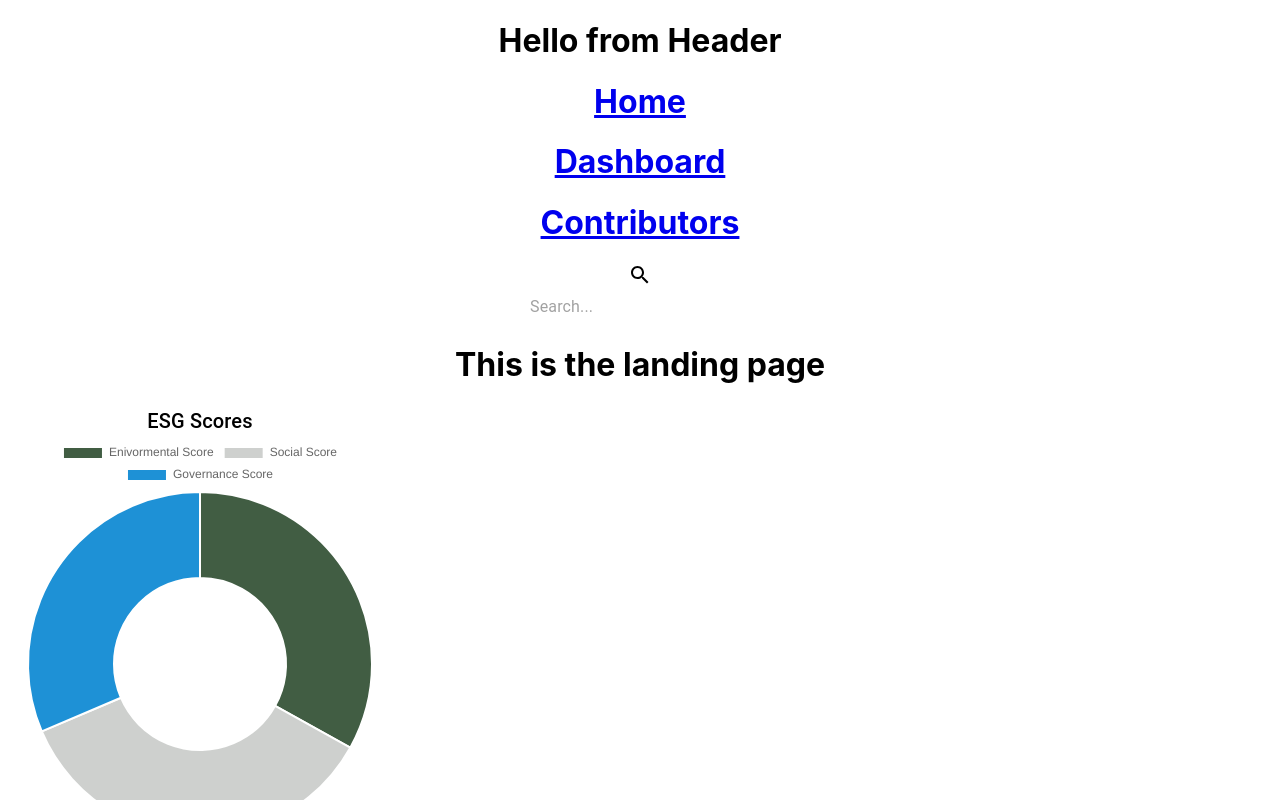
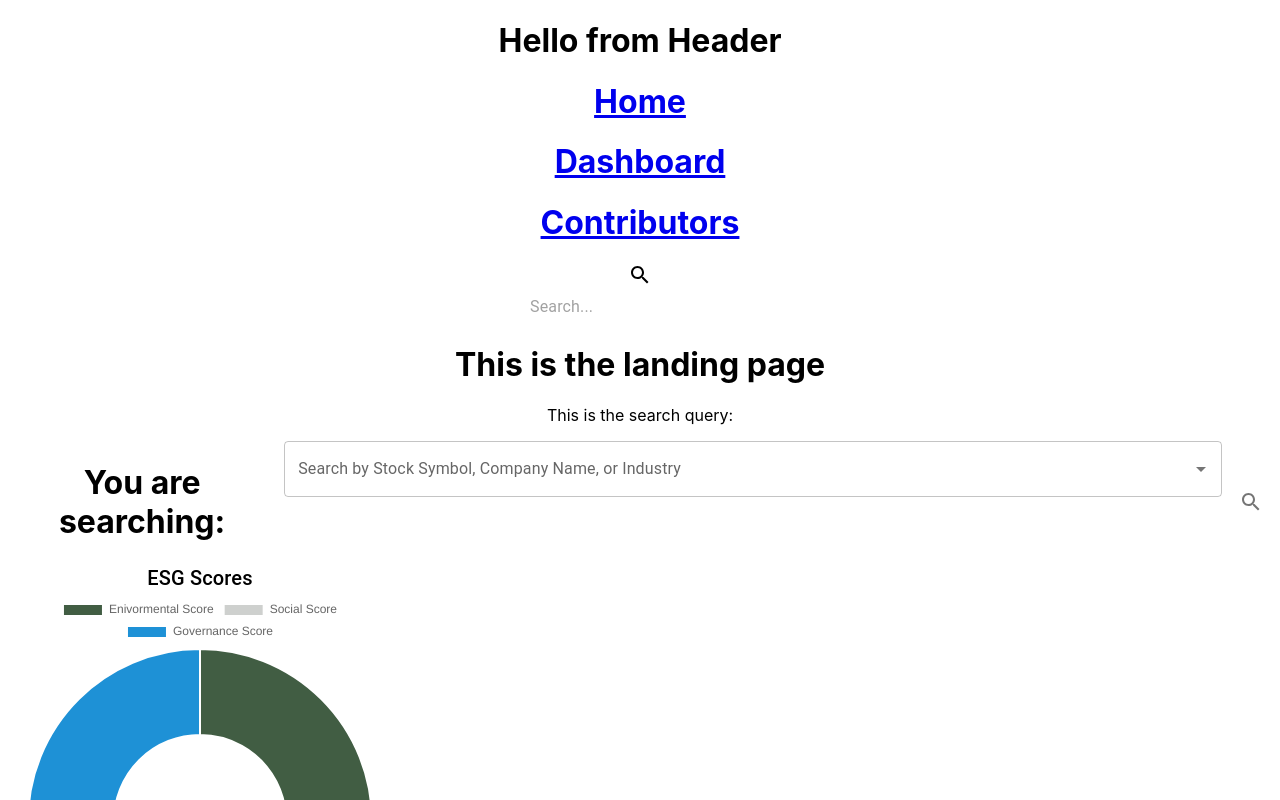
Before and after one commit to Justinean/EnviroPact, a React (Create React App) app in the folder client/: page / in a window 1280 px wide. Shown: the top 800 px of the page. Built offline with nearby package versions, Linux system fonts and the light colour scheme; no server answers.

Commit message:
Updated with search bar and the functionality for receiving data from Searchbar.

```diff
--- a/client/src/pages/Landing.js
+++ b/client/src/pages/Landing.js
@@ -1,13 +1,20 @@
 // This is the initial page for the website aka (The home page?)
 
-import React from 'react';
+import React, { useState } from 'react';
 import CustomCharts from '../components/CompanyChart'
+import Searchbar from '../components/Searchbar';
 
 const Landing = () => {
+  const [data, setData] = useState('');
+  const passToParent = (childData) => {
+    setData(childData);
+  }
   return (
     <header className="">
       <div className="">
         <h1>This is the landing page</h1>
+        <p>This is the search query: {data}</p>
+        <Searchbar passToParent={passToParent}/>
         <CustomCharts />
       </div>
     </header>
```
